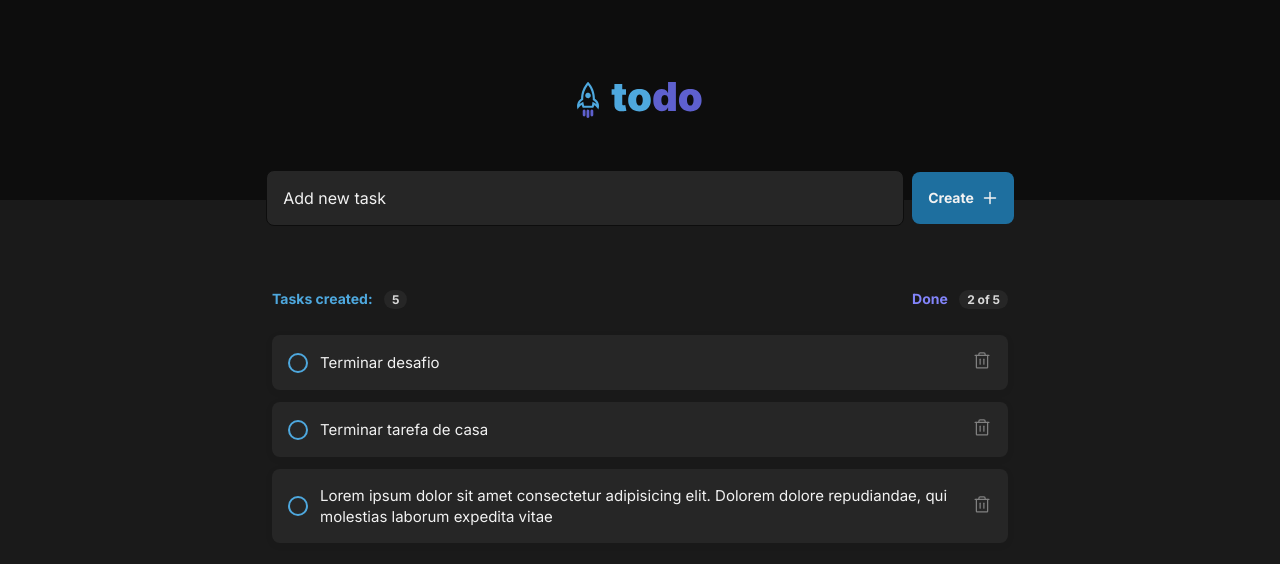
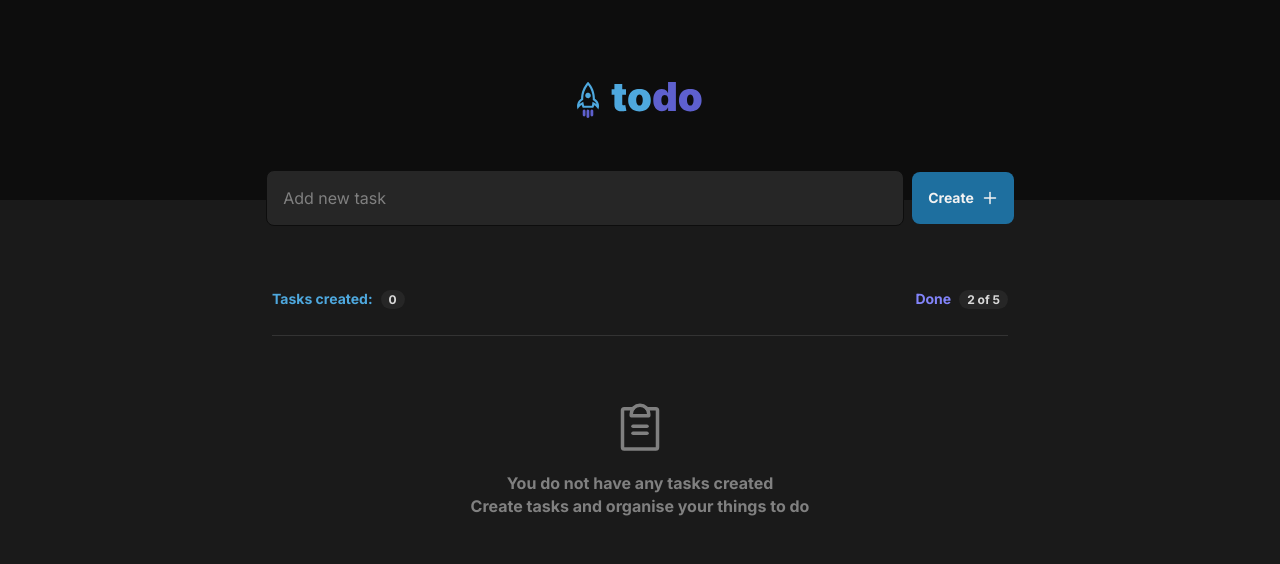
Before and after one commit to ruivergani/ignite-to-do-list-react, a React (Vite) app: page / in a window 1280 px wide. Shown: the top 564 px of the page. Built offline with nearby package versions, Linux system fonts and the light colour scheme.

Commit message:
add new task function done

```diff
--- a/src/App.jsx
+++ b/src/App.jsx
@@ -1,43 +1,55 @@
+/* eslint-disable no-unused-vars */
 import {v4 as uuidv4} from 'uuid';
 import { Header } from "./components/Header";
 import GlobalStyle from "./styles/global";
 import { Input } from './components/Input';
-import { Plus } from 'phosphor-react';
+import { ClipboardText, Plus } from 'phosphor-react';
 import { ButtonSubmit } from './components/ButtonSubmit';
 import { Task } from './components/Task';
+import { useState } from 'react';
 
 // Tasks Array
-const tasks = [
-  {
-    id: uuidv4(),
-    title: "Terminar desafio",
-    isComplete: true,
-  },
-  {
-    id: uuidv4(),
-    title: "Terminar tarefa de casa",
-    isComplete: true,
-  },
-  {
-    id: uuidv4(),
-    title: "Lorem ipsum dolor sit amet consectetur adipisicing elit. Dolorem dolore repudiandae, qui molestias laborum expedita vitae",
-    isComplete: false,
-  }
-]
+// const tasks = [
+//   {
+//     id: uuidv4(),
+//     title: "Terminar desafio",
+//     isComplete: true,
+//   },
+//   {
+//     id: uuidv4(),
+//     title: "Terminar desafio 02",
+//     isComplete: false,
+//   },
+// ]
 
 function App() {
+  // State
+  const [tasks, setTask] = useState([])
+  const [newTaskText, setNewTaskText] = useState('')
+
   // Functions
-  function handleSubmit(){
+  function handleCreateNewTask(event){
+    event.preventDefault(); // prevent form going to another with data
+    //console.log(event.target.taskInputText.value) // get the value from the input
+    setTask([...tasks, {id: uuidv4(), title: newTaskText, isComplete: false}]);
+    setNewTaskText(''); // clear text input
+  }
+  function handleNewTaskChange(event){
+    event.target.setCustomValidity(''); // set default input error (clean error validity message)
+    setNewTaskText(event.target.value) // nao precisa do name mais (pode ser direto)
   }
   return (
     <>
       <GlobalStyle/>
       <Header/>
       <div className="task-form">
-        <form action="" onSubmit={handleSubmit}>
+        <form onSubmit={handleCreateNewTask}>
           <Input
-            typeInput="text"
-            valueInput="Add new task"
+            nameInput='taskInputText'
+            typeInput='text'
+            onChangeInput={handleNewTaskChange}
+            placeholderInput="Add new task"
+            valueInput={newTaskText} // valor do text input (assim consegue deixar vazio apos criar nova task)
             required
           />
           <ButtonSubmit/>
@@ -46,23 +58,46 @@ function App() {
       <div className="task-content">
         <div className="task-content-top">
           <div className="task-created">
-            <p>Tasks created: <span>5</span></p>
+            <p>Tasks created:
+              <span>
+                {
+                  tasks.length
+                }
+              </span>
+            </p>
           </div>
           <div className="task-done">
-            <p>Done <span>2 of 5</span></p>
+            <p>Done
+              <span>
+                2 of 5
+              </span>
+            </p>
           </div>
         </div>
         <div className='task-content-bottom'>
           {
+            tasks.length > 0 ? (
             // map the array tasks
-            tasks.map(task => {
+            tasks.map(item => {
               return (
                 <Task
-                  key={task.id} // identifier key
-                  content={task.title}
+                  key={item.id} // identifier key
+                  content={item.title}
+                  checked={item.isComplete}
                 />
               )
             })
+            ) : (
+              // empty task
+              <div className="empty-task">
+                <ClipboardText size={56}/>
+                <h3 className="empty-task-text">
+                  <span>You do not have any tasks created</span>
+                  <br/>
+                  Create tasks and organise your things to do
+                </h3>
+              </div>
+            )
           }
         </div>
       </div>
--- a/src/components/Input/index.jsx
+++ b/src/components/Input/index.jsx
@@ -1,12 +1,14 @@
 /* eslint-disable react/prop-types */
 import {StyleInput} from './styles';
 // Component Input
-export function Input({typeInput, valueInput, setInputValue,}){
+export function Input({nameInput,typeInput, valueInput, placeholderInput, onChangeInput}){
   return(
     <StyleInput
       type={typeInput}
+      name={nameInput}
       value={valueInput}
-      onChange={(event) => setInputValue(event.target.value)}
+      placeholder={placeholderInput}
+      onChange={onChangeInput}
     >
     </StyleInput>
   )
--- a/src/components/Task/index.jsx
+++ b/src/components/Task/index.jsx
@@ -1,17 +1,24 @@
+/* eslint-disable react/prop-types */
 import { Trash } from 'phosphor-react';
 import { StyleButtonTrash, StyleInputCheckbox, StyleParagraph, StyleTask, StyleTaskDiv } from './styles';
 
-export function Task({content}){
+export function Task({content, checked}){
+  // Functions
+  function handleDeleteTask(){
+    console.log('delete')
+  }
   return(
     <StyleTask>
       <StyleTaskDiv>
         <StyleInputCheckbox
           type="checkbox"
-          value="true"
+          value={checked}
         />
-        <StyleParagraph>{content}</StyleParagraph>
+        <StyleParagraph className={checked ? 'line' : ''}>
+          {content}
+        </StyleParagraph>
       </StyleTaskDiv>
-      <StyleButtonTrash title='Delete Comment'>
+      <StyleButtonTrash title='Delete Comment' onClick={handleDeleteTask}>
         <Trash size={20}></Trash>
       </StyleButtonTrash>
     </StyleTask>
--- a/src/components/Task/styles.js
+++ b/src/components/Task/styles.js
@@ -66,6 +66,10 @@ export const StyleParagraph = styled.p`
   font-weight: 400;
   line-height: 140%; /* 19.6px */
   max-width: 630px;
+  &.line{
+    text-decoration: line-through;
+    color: var(--gray-300);
+  }
 `;
 
 // Button
--- a/src/styles/global.js
+++ b/src/styles/global.js
@@ -134,6 +134,26 @@ const GlobalStyle = createGlobalStyle`
       gap: 12px;
       align-items: center;
       justify-content: center;
+      .empty-task{
+        display: flex;
+        flex-direction: column;
+        justify-content: center;
+        align-items: center;
+        gap: 16px;
+        border-top: 1px solid var(--grey-400, #333);
+        padding-top: 4rem;
+        width: 100%;
+        min-width: 736px;
+        h3{
+          color: var(--gray-300);
+          text-align: center;
+          font-family: 'Inter';
+          font-size: 16px;
+          font-weight: 700;
+          line-height: 140%; /* 22.4px */
+        }
+
+      }
     }
   }
 `;
```
